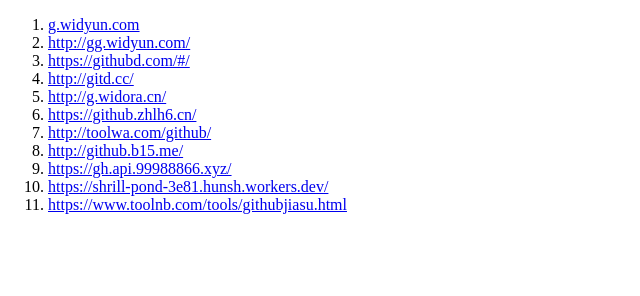
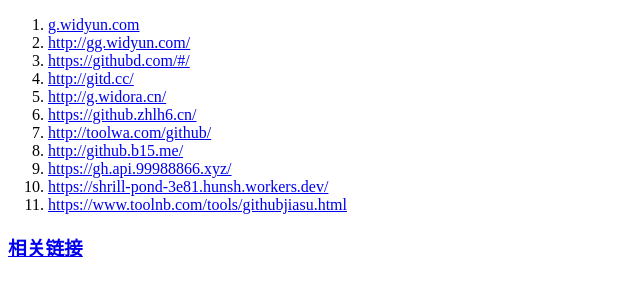
Before and after one commit to PublicWebDB/technology-geek, a plain HTML site: page github加速.html in a window 1280 px wide. Shown: the whole page, without its empty margins (0-640 px from the left). Drawn offline with Linux system fonts and the light colour scheme.

Commit message:
补充相关链接

```diff
--- a/github加速.html
+++ b/github加速.html
@@ -20,5 +20,7 @@
         <li><a href="https://shrill-pond-3e81.hunsh.workers.dev/">https://shrill-pond-3e81.hunsh.workers.dev/</a></li>
         <li><a href="https://www.toolnb.com/tools/githubjiasu.html">https://www.toolnb.com/tools/githubjiasu.html</a></li>
     </ol>
+    <h3>
+        <a href="https://cjh0613.com/githubproxy">相关链接</a></h3>
 </body>
 </html>
```
